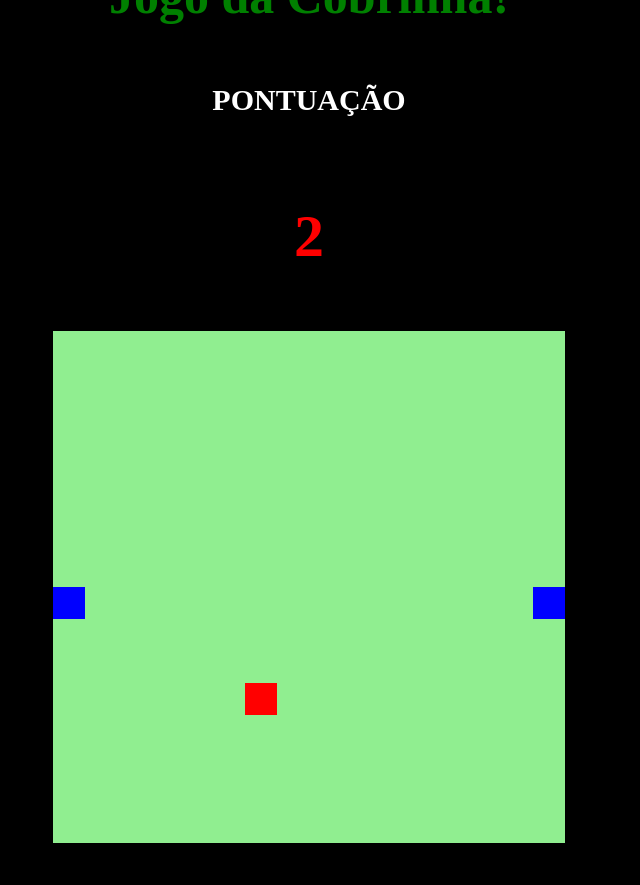
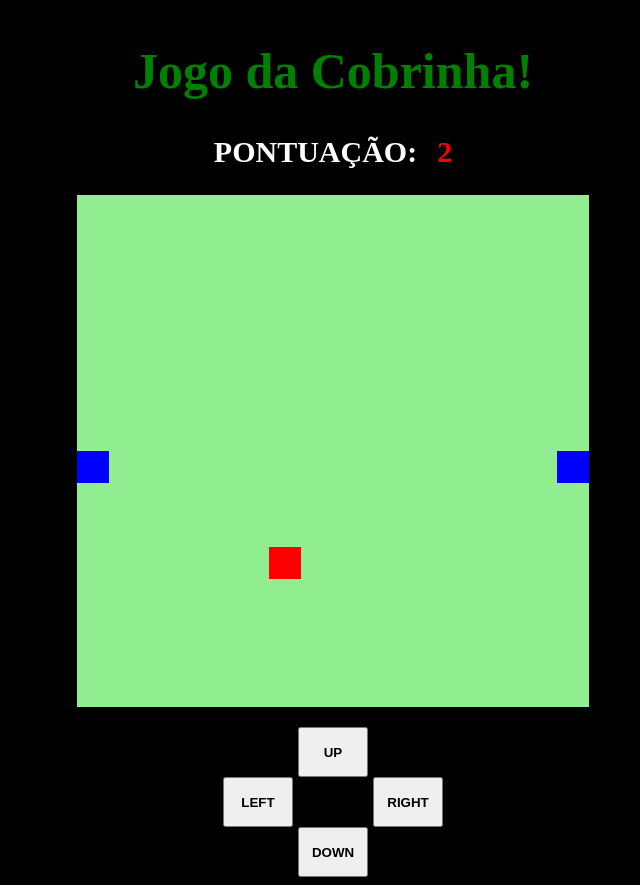
Before and after one commit to luanlsr/Jogo-da-Cobrinha, a plain HTML site: page views/index.html in a window 1280 px wide. Shown: the whole page, without its empty margins (307-947 px from the left). Before the commit the page ends 843 px from the top, so only its background shows below. Drawn offline with Linux system fonts and the light colour scheme.

Commit message:
Tentativa de adicionar botões

```diff
--- a/css/style.css
+++ b/css/style.css
@@ -1,6 +1,5 @@
 body{
-    height: 95vh;
-    width: 95vw;
+
     display: flex;
     justify-content: center;
     align-items: center;
@@ -10,12 +9,57 @@ body{
 h1{
     color: green;
     font-size: 50px;
+    height: 30px;
 }
 h2{
     font-size: 30px;
     color: white;
+    height: 30px;
+    padding-right: 20px;
 }
 h3{
-    font-size: 60px;
+    font-size: 30px;
     color: red;
+    height: 30px;
 }
+.pontos{
+    display: flex;
+    flex-direction: row;
+    align-items: center;
+    justify-content: center;
+}
+#botaoUp{
+    height: 50px;
+    width: 70px;
+    font-weight: bold;
+    margin-top: 20px;
+    cursor: pointer;
+}
+#botaoLeft{
+    height: 50px;
+    width: 70px;
+    margin-right: 80px;
+    font-weight: bold;
+    cursor: pointer;
+
+}
+#botaoRight{
+    height: 50px;
+    width: 70px;;
+    font-weight: bold;
+    cursor: pointer;
+
+}
+#botaoDown{
+    height: 50px;
+    width: 70px;
+    font-weight: bold;
+    cursor: pointer;
+
+}
+.botaoMeio{
+    display: flex;
+    flex-direction: row;
+    align-items: center;
+    justify-content: center;
+}
--- a/views/index.html
+++ b/views/index.html
@@ -12,8 +12,17 @@
 <body>
 
     <h1>Jogo da Cobrinha!</h1>
-    <h2>PONTUAÇÃO</h2>
+    <div class="pontos">
+    <h2>PONTUAÇÃO:</h2>
     <h3 id="pontuacao">0</h3>
+    </div>
     <canvas id="snake" width="512" height="512"></canvas>
+
+    <button id="botaoUp" onclick="">UP</button>
+    <div class="botaoMeio">
+    <button id="botaoLeft" onclick="">LEFT</button>
+    <button id="botaoRight" onclick="">RIGHT</button>
+    </div>
+    <button id="botaoDown" onclick="">DOWN</button>
 </body>
 </html>
```
